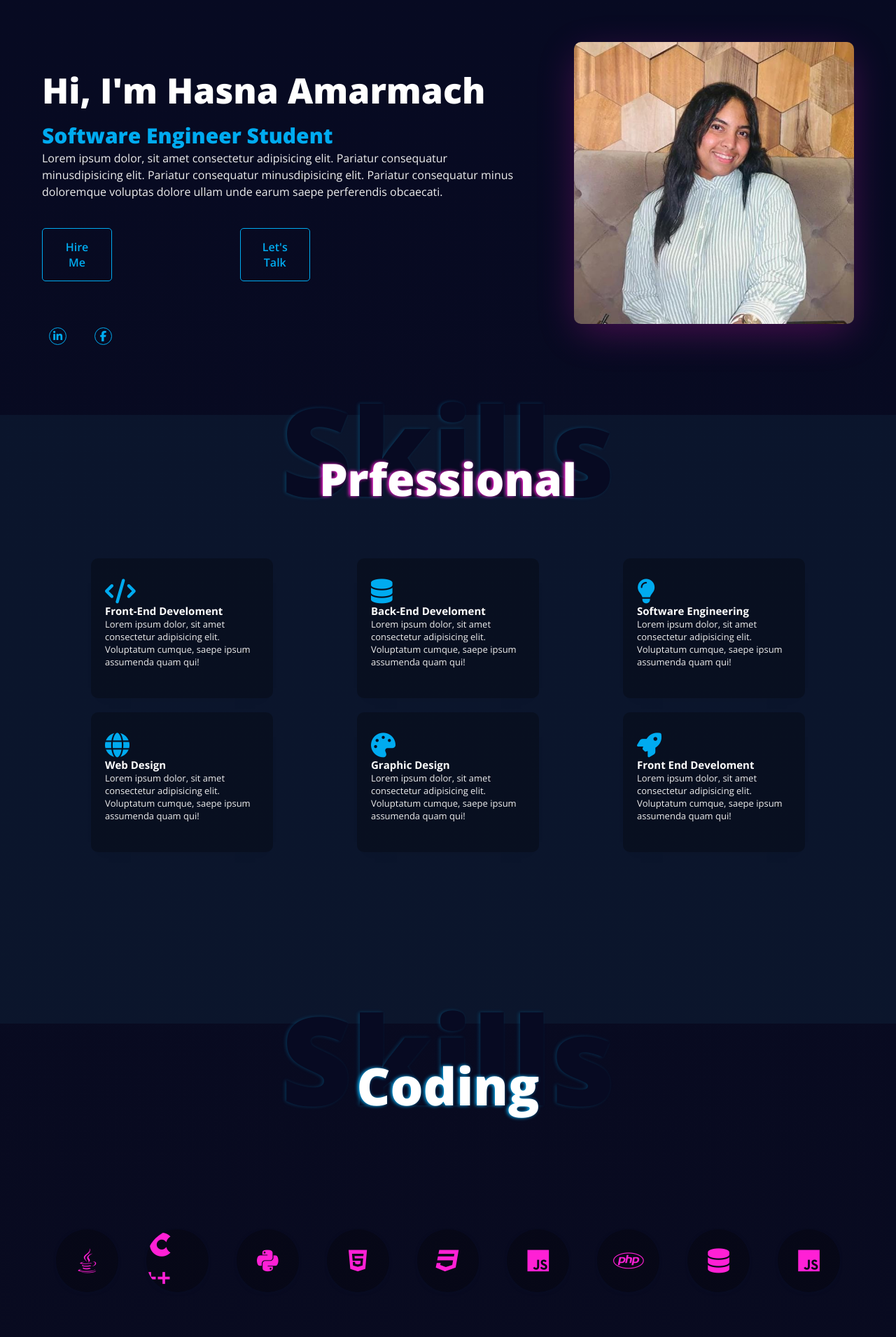
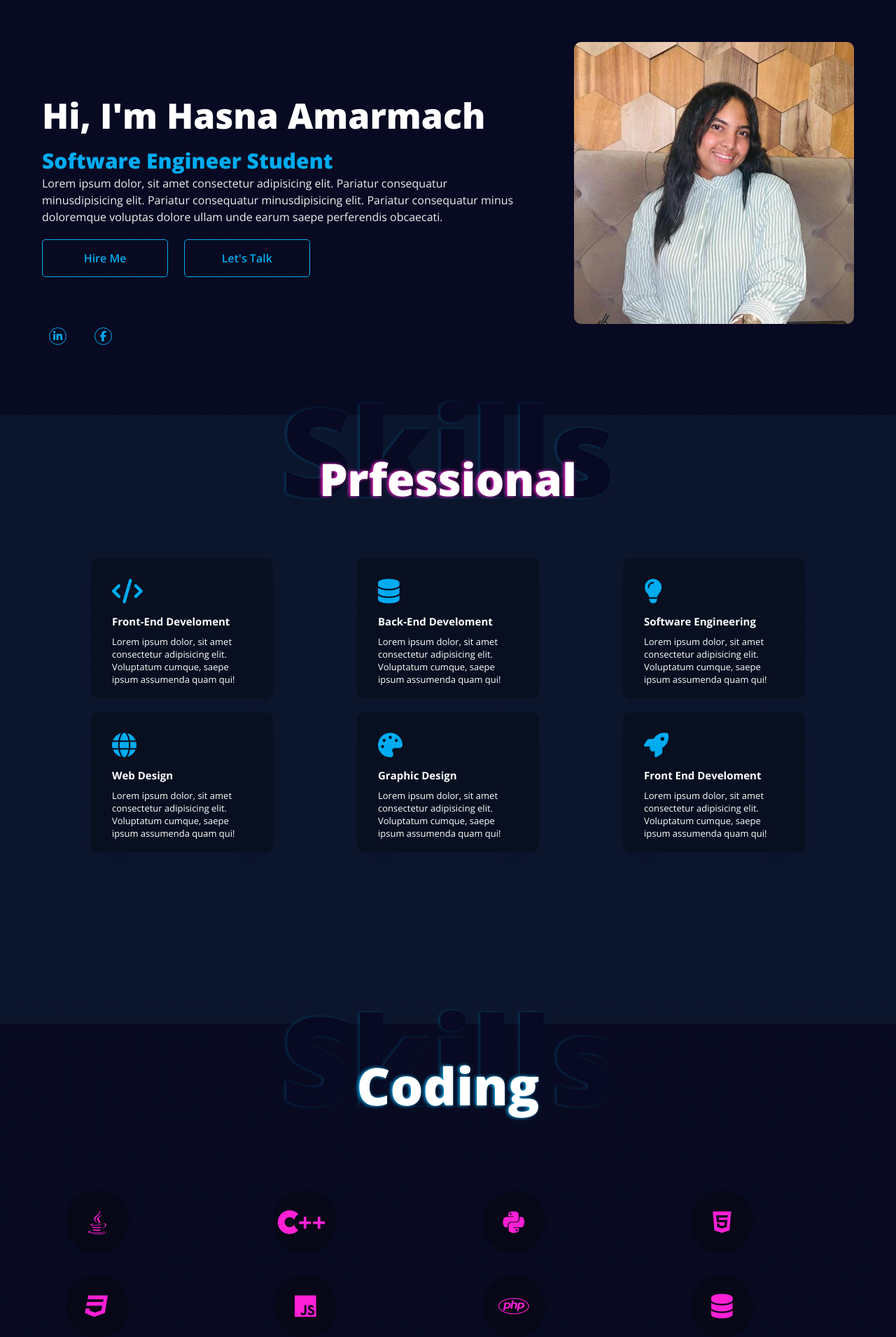
Before and after one commit to HasnaeAmr/Personal-Portfolio, a PHP site: page / in a window 1280 px wide. Shown: the part 105-2016 px from the top of the page at 70% size. Run offline with PHP 8.4, Linux system fonts and the light colour scheme.

Commit message:
Update style.css

```diff
--- a/Style/style.css
+++ b/Style/style.css
@@ -81,11 +81,25 @@ header .nvbar ul{
     font-size: 50px;
     margin-bottom: 10px;
 }
-.landing img{
+.landing img {
     width: 400px;
     border-radius: 10px;
-    box-shadow: 0px 15px 57px -7px #ff20d547;
+    position: relative;
+    z-index: 1; /* Ensure the image is behind the pseudo-element */
 }
+
+.landing img::after {
+    content: '';
+    width: 100%;
+    height: 100%;
+    background-color: red;
+    border-radius: 10px;
+    position: absolute;
+    top: 0;
+    left: 0;
+    z-index: 2; /* Set the pseudo-element in front of the image */
+}
+
 
 .landing h3{
     margin-top: 0;
@@ -110,11 +124,11 @@ header .nvbar ul{
     border: 1px solid var(--main-blue);
     color: var(--main-blue);
     font-weight: 600;
-    margin: 20px 0 30px;
-    width: 100px;
+    width: 180px;
     text-align: center;
     border-radius: 5px;
     transform: 0.5s;
+    cursor: pointer;
 }
 .landing .s-container .buttom1:hover,.buttom2:hover{
     border-color: var(--main-pink);
@@ -206,7 +220,7 @@ header .nvbar ul{
 }
 .services .container .pro-skills .card{
     border-radius: 10px;
-    padding : 30px 20px;
+    padding : 30px;
     width: 260px;
     height: 200px;
     background-color: rgba(0, 0, 0, 0.274);
@@ -214,22 +228,27 @@ header .nvbar ul{
     transition: 0.4s;
 }
 
-.services .container .pro-skills .card i{
+.services .container .pro-skills  i{
     font-size: 35px;
     color: var(--main-blue);
 }
 .services .container .pro-skills p{
     font-weight: 200;
     font-size: 13px;
-    color: #eee;
+    margin-top: 10px;
+    padding-bottom: 50px;
 }
 .services .container .pro-skills .card:hover{
     box-shadow: 0px 4px 20px -16px var(--main-pink);
     color: var(--main-pink);
     background-color: #0a0b1e;
+    p{
+        color: white;
+    }
 }
 .services .container .pro-skills h5{
     font-size: 15px;
+    margin-top: 15px;
 }
 /*-------------*/
 
@@ -264,17 +283,24 @@ header .nvbar ul{
  .services2 .container2 span{
      color: var(--main-blue);
  }
- .services2 .container2 .pro-skills2{
-     display: flex;
-     align-items: center;
-     justify-content: center;
+ .services2 .container2 .pro-skills2 {
+    display: grid;
+    grid-template-columns: repeat(4, 200px); /* Change column width to use fractional units */
+    gap: 30px;
+    margin-top: -100px;
+    justify-content: space-around; /* Move justify-content property here */
 }
+
+/* Adjust grid column position for the eighth icon */
+.services2 .container2 .pro-skills2 i:nth-child(8) {
+    grid-column-start: 2;
+}
+
  .services2 .container2 .pro-skills2 .card2{
      border-radius: 50px;
      padding : 5px;
      width: 90px;
      height: 90px;
-     margin: -60px 20px;
      background-color: rgba(0, 0, 0, 0.274);
      box-shadow: 0px 2px 20px -19px #1c506d;
      display: flex;
```
Also changed, not shown: other parts of Style/style.css (+100 -7 lines). Lines whose indentation alone changed are shown as unchanged.
